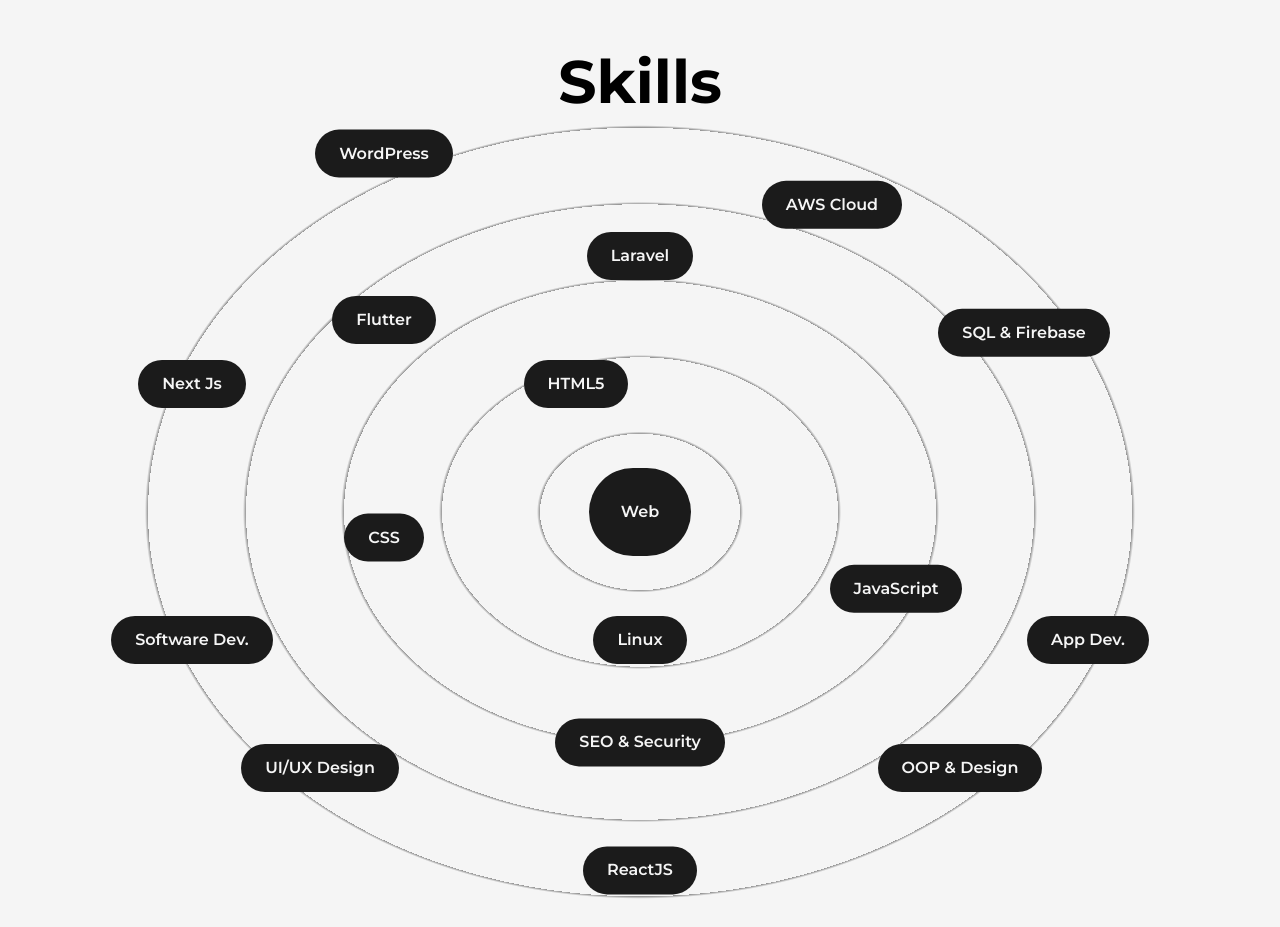
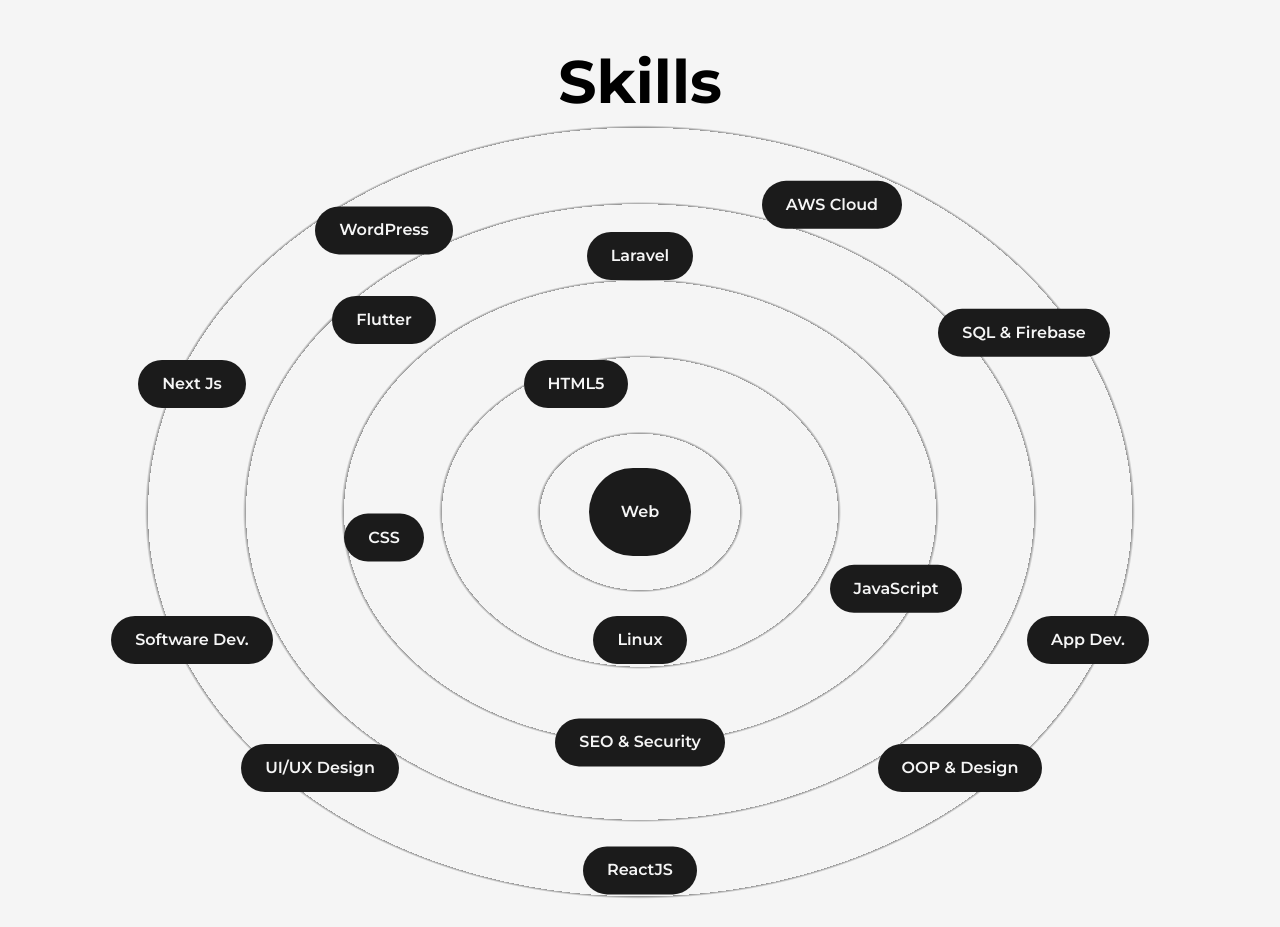
Before and after one commit to prabeenbhattarai/portfolio_nextjs_, a Next.js app: page /about in a window 1280 px wide. Shown: the part 1060-1987 px from the top of the page. Built offline with nearby package versions, Linux system fonts and the light colour scheme.

Commit message:
Update Skills.js

```diff
--- a/src/components/Skills.js
+++ b/src/components/Skills.js
@@ -44,7 +44,7 @@
 <Skill name="ReactJS" x="0vw" y="28vw"/>
 <Skill name="Flutter" x="-20vw" y="-15vw"/>
 <Skill name="AWS Cloud" x="15vw" y="-24vw"/>
-<Skill name="WordPress" x="-20vw" y="-28vw"/>
+<Skill name="WordPress" x="-20vw" y="-22vw"/>
 <Skill name="Laravel" x="0vw" y="-20vw"/>
 <Skill name="SEO & Security" x="0vw" y="18vw"/>
 <Skill name="SQL & Firebase" x="30vw" y="-14vw"/>
```
